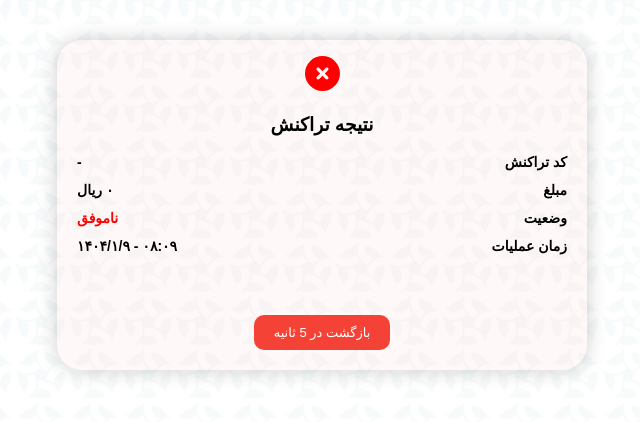
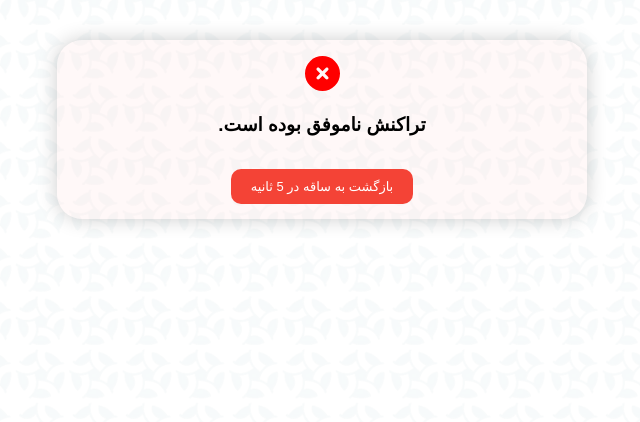
Before and after one commit to pouyashams/receiveInstallmentcallBack, a plain HTML site: page index.html in a window 1280 px wide. Shown: the whole page, without its empty margins (318-958 px from the left). Drawn offline with Linux system fonts and the light colour scheme; a web font is replaced by a local one.

Commit message:
Update index.html

```diff
--- a/index.html
+++ b/index.html
@@ -36,32 +36,20 @@
         }
 
         @keyframes moveIcons {
-            0% {
-                transform: translate(0, 0);
-            }
-            50% {
-                transform: translate(0px, 0px);
-            }
-            100% {
+            0%, 50%, 100% {
                 transform: translate(0, 0);
             }
         }
 
         @keyframes spreadIcons {
-            0% {
+            0%, 50%, 100% {
                 transform: scale(1) translate(0, 0);
             }
             25% {
                 transform: scale(1.1) translate(2px, 2px);
             }
-            50% {
-                transform: scale(1) translate(0, 0);
-            }
             75% {
                 transform: scale(1.1) translate(-2px, -2px);
-            }
-            100% {
-                transform: scale(1) translate(0, 0);
             }
         }
 
@@ -73,7 +61,6 @@
             color: black;
             width: 90%;
             max-width: 500px;
-            min-height: 300px;
             position: relative;
             animation: fadeIn 1s ease-in-out;
             margin-top: 5vh;
@@ -94,13 +81,8 @@
             }
         }
 
-        .success {
-            color: green;
-        }
-
-        .error {
-            color: red;
-        }
+        .success { color: green; }
+        .error { color: red; }
 
         @keyframes fadeIn {
             from {
@@ -120,12 +102,8 @@
         }
 
         @keyframes bounce {
-            0%, 100% {
-                transform: translateY(0);
-            }
-            50% {
-                transform: translateY(-5px);
-            }
+            0%, 100% { transform: translateY(0); }
+            50% { transform: translateY(-5px); }
         }
 
         .info {
@@ -136,13 +114,8 @@
             font-weight: bold;
         }
 
-        .mr-5 {
-            margin-right: 5px;
-        }
-
-        .ml-5 {
-            margin-left: 5px;
-        }
+        .mr-5 { margin-right: 5px; }
+        .ml-5 { margin-left: 5px; }
 
         .redirect-btn {
             color: white;
@@ -154,30 +127,17 @@
             margin-top: 15px;
         }
 
-        .success-btn {
-            background-color: #4CAF50;
-        }
+        .success-btn { background-color: #4CAF50; }
+        .error-btn { background-color: #f44336; }
 
-        .error-btn {
-            background-color: #f44336;
-        }
-
-        .redirect-btn:hover {
-            opacity: 0.8;
-        }
+        .redirect-btn:hover { opacity: 0.8; }
 
         .bottom-controls {
-            position: absolute;
-            bottom: 20px;
-            left: 50%;
-            transform: translateX(-50%);
-            width: 100%;
-            text-align: center;
+            margin-top: 10px;
         }
 
     </style>
     <script>
-
         function convertToPersianNumbers(number) {
             const persianNumbers = ['۰', '۱', '۲', '۳', '۴', '۵', '۶', '۷', '۸', '۹'];
             return number.toString().split('').map(digit => persianNumbers[parseInt(digit)] || digit).join('');
@@ -194,18 +154,24 @@
 
             const now = new Date();
             const formattedDate = now.toLocaleDateString('fa-IR');
-            const formattedTime = now.toLocaleTimeString('fa-IR', {hour: '2-digit', minute: '2-digit'});
+            const formattedTime = now.toLocaleTimeString('fa-IR', {
+                hour: '2-digit',
+                minute: '2-digit',
+                second: '2-digit'
+            });
             document.getElementById("date-time").textContent = `${formattedTime} - ${formattedDate}`;
-
-            // تبدیل کد تراکنش به فارسی
             document.getElementById("tref").textContent = convertToPersianNumbers(trefValue);
-
-            // تبدیل مبلغ به فارسی و فرمت هزارگان
             document.getElementById("amount").textContent = `${convertToPersianNumbers(parseInt(amount).toLocaleString())} ریال`;
-
             const container = document.querySelector(".container");
-
+            const operation = urlParams.get('operation') || "";
             if (payed) {
+                let successMessage = "موفق";
+                if (operation === "settle") {
+                    successMessage = "تسویه با موفقیت انجام شد.";
+                } else if (operation === "receive") {
+                    successMessage = "دریافت قسط با موفقیت انجام شد.";
+                }
+                document.getElementById("operation-status").textContent = successMessage;
                 document.getElementById("status").textContent = "موفق";
                 document.getElementById("status").classList.add("success");
                 document.getElementById("icon").innerHTML = '<i class="fas fa-check-circle" style="color:green;"></i>';
@@ -213,28 +179,26 @@
                 document.getElementById("redirect-btn").textContent = `انتقال در ${countdown} ثانیه...`;
                 document.getElementById("redirect-btn").classList.add("success-btn");
             } else {
-                document.getElementById("status").textContent = "ناموفق";
-                document.getElementById("status").classList.add("error");
+                document.getElementById("operation-status").textContent = "تراکنش ناموفق بوده است.";
                 document.getElementById("icon").innerHTML = '<i class="fas fa-times-circle" style="color:red;"></i>';
                 container.style.backgroundColor = 'rgba(255,216,216,0.18)';
                 document.getElementById("redirect-btn").textContent = `بازگشت در ${countdown} ثانیه...`;
                 document.getElementById("redirect-btn").classList.add("error-btn");
+
+                document.getElementById("tref").parentElement.style.display = 'none';
+                document.getElementById("amount").parentElement.style.display = 'none';
+                document.getElementById("date-time").parentElement.style.display = 'none';
+                document.getElementById("status").parentElement.style.display = 'none';
             }
 
             function updateTimer() {
                 if (countdown >= 0) {
-                    document.getElementById("redirect-btn").textContent = payed
-                        ? `انتقال در ${countdown} ثانیه`
-                        : `بازگشت در ${countdown} ثانیه`;
+                    document.getElementById("redirect-btn").textContent = `بازگشت به ساقه در ${countdown} ثانیه`;
                     countdown--;
                     timer = setTimeout(updateTimer, 1000);
                 } else if (destValue) {
                     window.location.href = "exp://10.29.111.6:8081/--/" + destValue;
                 }
-            }
-
-            if (timer) {
-                clearTimeout(timer);
             }
 
             updateTimer();
@@ -251,13 +215,10 @@
 <div class="background-icons"></div>
 <div class="container">
     <div id="icon" class="icon"></div>
-    <h3>نتیجه تراکنش</h3>
+    <h3 id="operation-status">نتیجه تراکنش</h3>
     <div class="info"><span class="mr-5">کد تراکنش</span><span class="ml-5" id="tref"></span></div>
-    <div class="info"></div>
     <div class="info"><span class="mr-5">مبلغ</span><span class="ml-5" id="amount"></span></div>
-    <div class="info"></div>
     <div class="info"><span class="mr-5">وضعیت</span><span class="ml-5" id="status"></span></div>
-    <div class="info"></div>
     <div class="info"><span class="mr-5">زمان عملیات</span><span class="ml-5" id="date-time"></span></div>
 
     <div class="bottom-controls">
```
